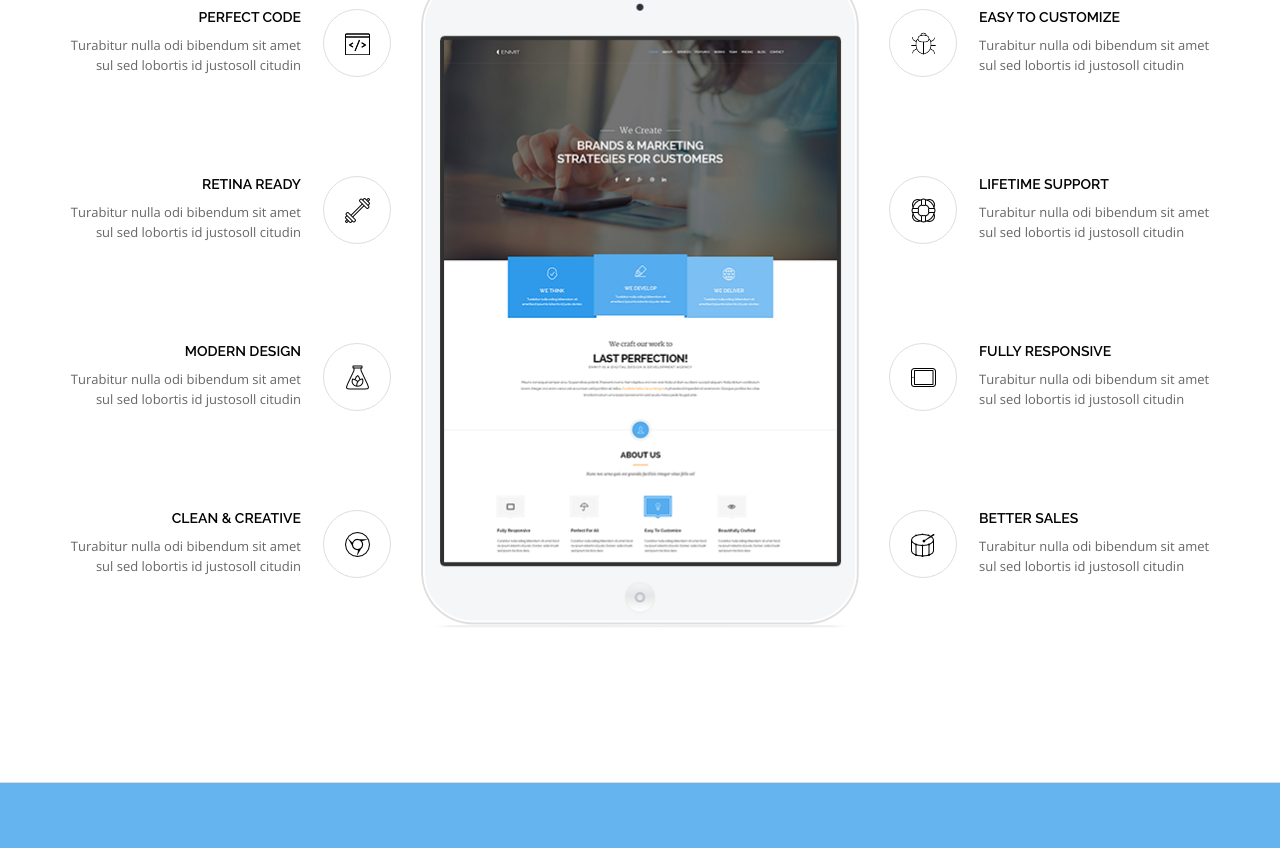
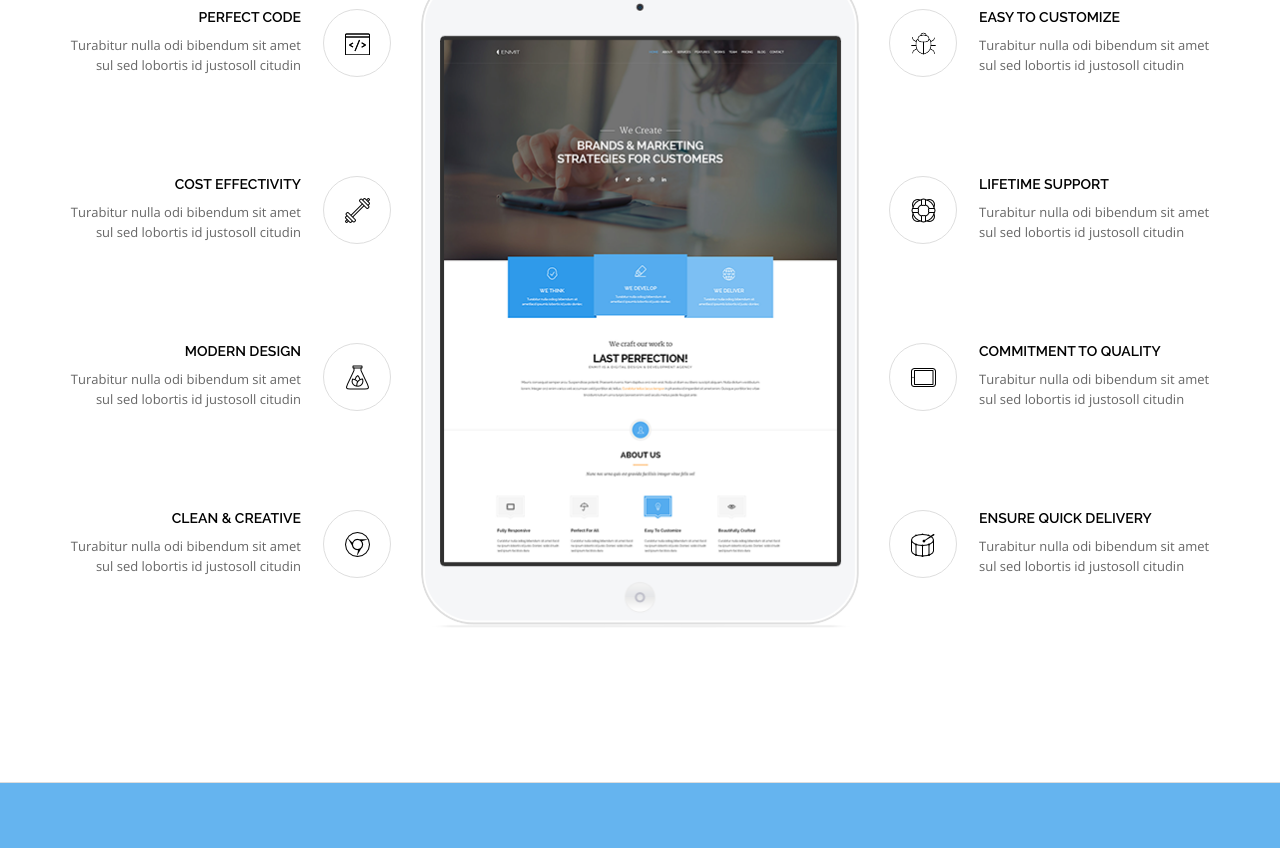
Before and after one commit to purnob/Sampan_IT_NewSite, a plain HTML site: page index.html in a window 1280 px wide. Shown: the part 5032-5880 px from the top of the page. Drawn offline with nearby package versions, Linux system fonts and the light colour scheme; some packages are replaced by stand-ins of ours; animation ran at ten frames a second.

Commit message:
features updated

```diff
--- a/index.html
+++ b/index.html
@@ -543,7 +543,7 @@
 								<img src="images/ico/24-hr.png" class="ico-hover" alt=""/>
 								</i>
 								<div class="fl-inner">
-									<h4>Retina Ready</h4>
+									<h4>Cost effectivity</h4>
 									<p>Turabitur nulla odi bibendum sit amet sul sed lobortis id justosoll citudin</p>
 								</div>
 							</li>
@@ -600,7 +600,7 @@
 								<img src="images/ico/29-hr.png" class="ico-hover" alt=""/>
 								</i>
 								<div class="fr-inner">
-									<h4>Fully Responsive</h4>
+									<h4>Commitment to quality</h4>
 									<p>Turabitur nulla odi bibendum sit amet sul sed lobortis id justosoll citudin</p>
 								</div>
 							</li>
@@ -610,7 +610,7 @@
 								<img src="images/ico/30-hr.png" class="ico-hover" alt=""/>
 								</i>
 								<div class="fr-inner">
-									<h4>Better Sales</h4>
+									<h4>Ensure quick delivery</h4>
 									<p>Turabitur nulla odi bibendum sit amet sul sed lobortis id justosoll citudin</p>
 								</div>
 							</li>
@@ -804,7 +804,7 @@
 			<div class="row">
 				<div class="col-md-12 content-head" data-animated="0">
 					<div class="ico"><span><img src="images/ico/32.png" alt=""/></span></div>
-					<h3>Meet our team</h3>
+					<h3>Cost effectivity</h3>
 					<div class="sep"></div>
 				</div>
 			</div>
```
